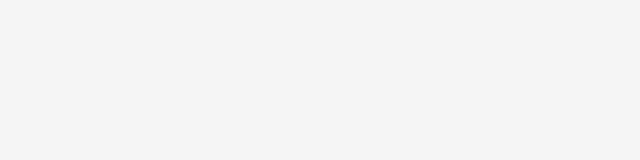
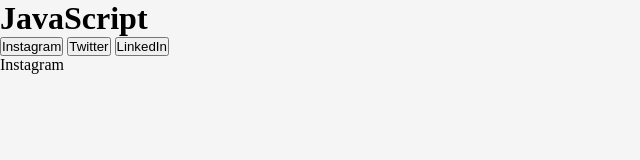
Before and after one commit to marwanalsaydali/JavaScript-Fitness-Gym, a website built with Parcel: page index.html in a window 1280 px wide. Shown: the whole page, without its empty margins (0-640 px from the left). Built offline with nearby package versions, Linux system fonts and the light colour scheme; a web font is replaced by a local one.

Commit message:
tabs html

```diff
--- a/index.html
+++ b/index.html
@@ -3,10 +3,28 @@
   <head>
     <meta charset="UTF-8" />
     <meta name="viewport" content="width=device-width, initial-scale=1.0" />
+    <link rel="stylesheet" href="https://use.typekit.net/xds6yrj.css" />
     <title>JavaScript Fitness Gym</title>
   </head>
   <body>
-    <section class="tabs"></section>
+    <header>
+      <h1>JavaScript</h1>
+    </header>
+    <main>
+      <section id="tabs">
+        <div class="tabs">
+          <div role="tablist" aria-label="Social Media">
+            <button role="tab" aria-selected="true" id="ig">Instagram</button>
+            <button role="tab" aria-selected="false" id="tweet">Twitter</button>
+            <button role="tab" aria-selected="false" id="in">LinkedIn</button>
+          </div>
+          <div role="tabpanel" aria-labelledby="ig">Instagram</div>
+          <div role="tabpanel" aria-labelledby="tweet" hidden>Twitter</div>
+          <div role="tabpanel" aria-labelledby="in" hidden>LinkedIn</div>
+        </div>
+      </section>
+    </main>
+
     <script src="./index.js"></script>
   </body>
 </html>
```
